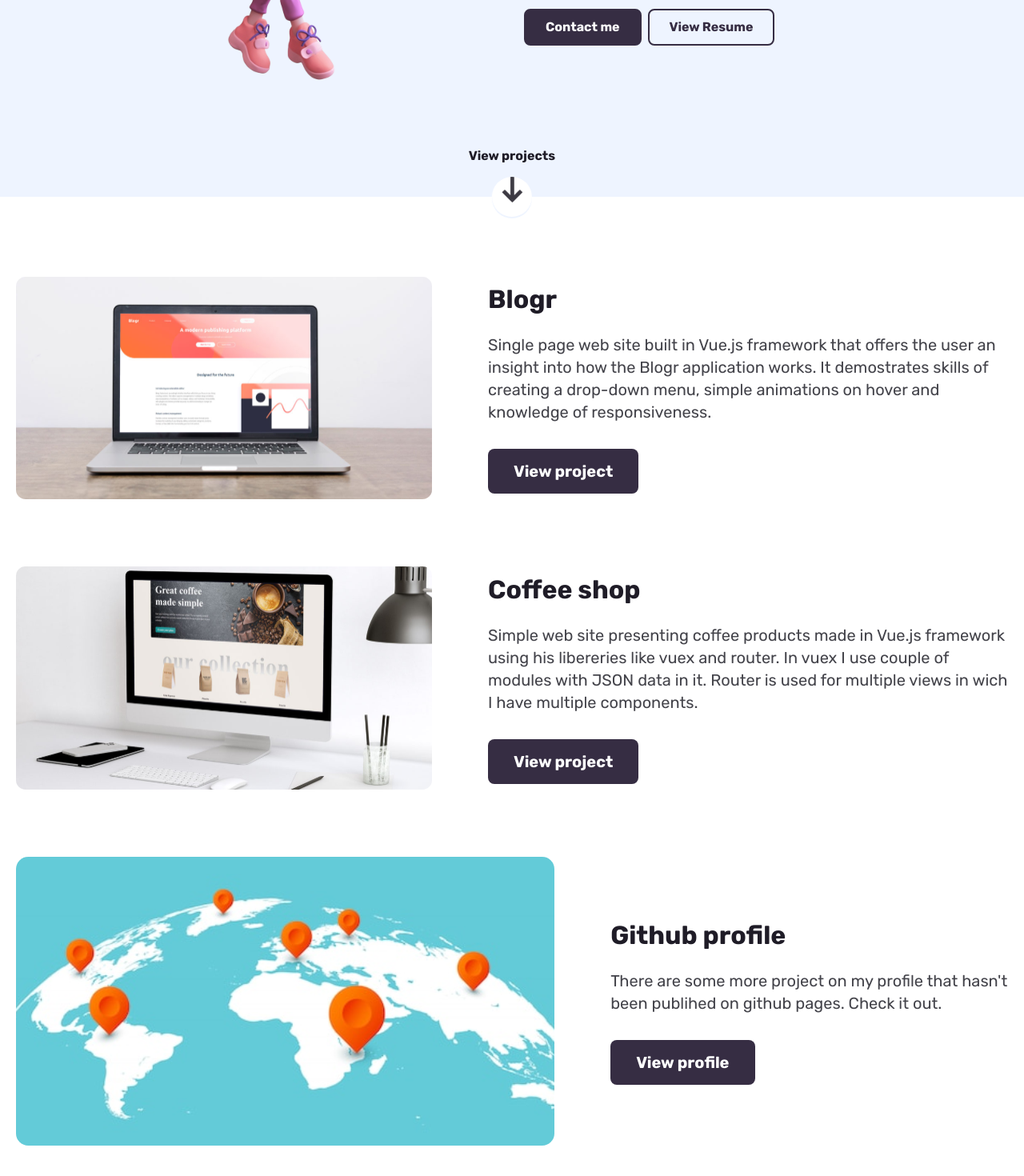
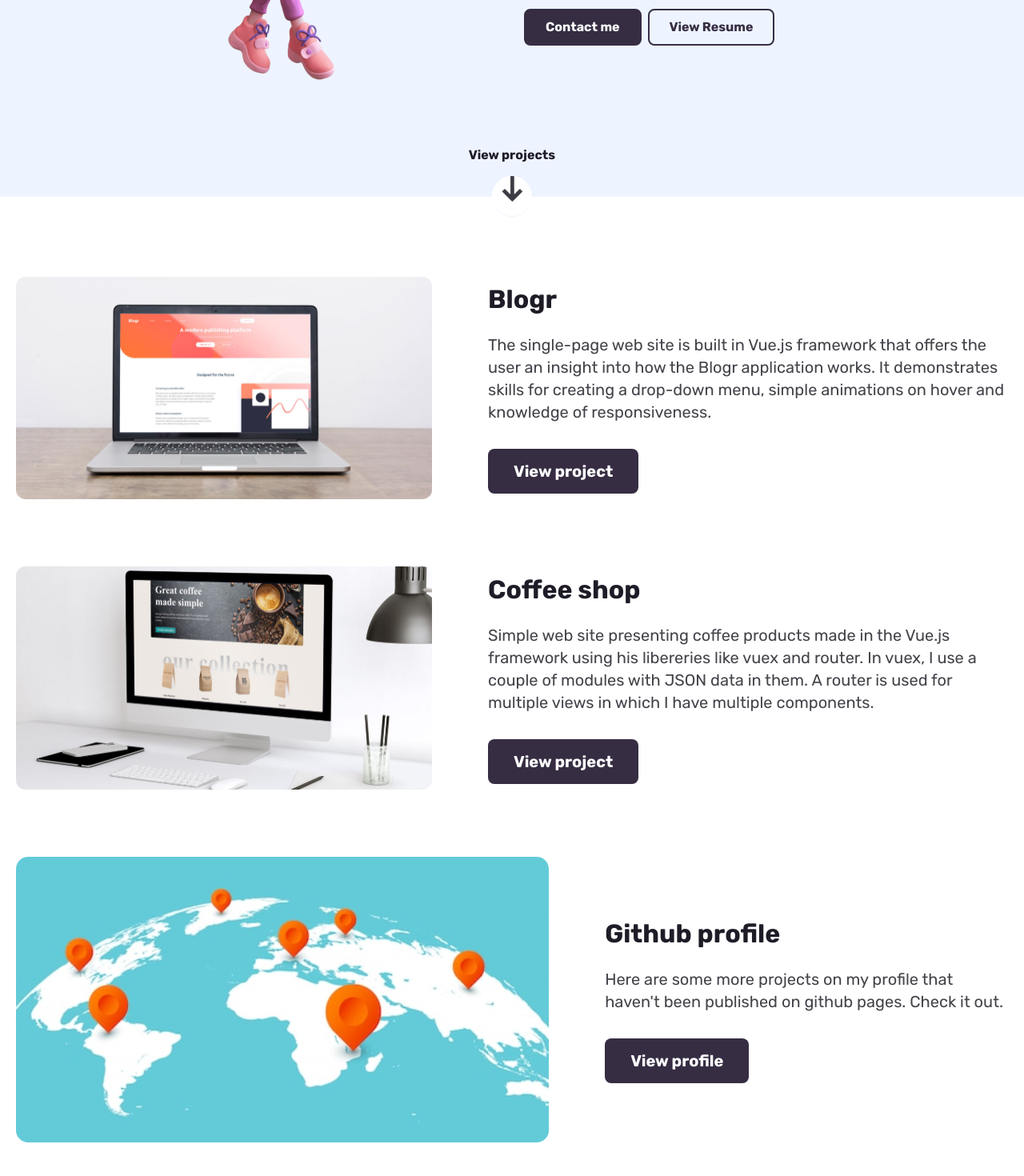
Before and after one commit to tina234/portfolio_web, a Vue app: page / in a window 1280 px wide. Shown: the part 394-1864 px from the top of the page at 80% size. Built offline with nearby package versions, Linux system fonts and the light colour scheme.

Commit message:
button hover

```diff
--- a/src/scss/style.scss
+++ b/src/scss/style.scss
@@ -64,6 +64,13 @@ body, html {
                 border: 2px solid #362D43;
                 cursor: pointer;
                 display: block;
+                position: relative;
+                transition: color 0.2s ease-in;
+
+                span {
+                    position: relative;
+                    z-index: 1;
+                }
 
                 &:first-child {
                     margin-right: 8px;
@@ -81,6 +88,25 @@ body, html {
                     color: #362D43;
                 }
 
+
+                &:before {
+                    background-color: #251E2E;
+                    content: "";
+                    position: absolute;
+                    right: 0;
+                    top: 0;
+                    width: 100%;
+                    height: 0%;
+                    transition: height 0.2s ease-in;
+                }
+
+                &:hover:before {
+                    height: 100%;
+                }
+
+                &:hover {
+                    color: #fff;
+                }
             }
 
         }
@@ -105,8 +131,15 @@ body, html {
             display: flex;
             justify-content: center;
             align-items: center;
-            filter: drop-shadow(0px 2px 0px #EEF4FF);
             overflow: hidden;
+            border-bottom: 1px solid rgba(238, 244, 255, 1);
+            transition: all 0.3s ease-in;
+            //transition-property: filter, transform;
+
+            &:hover {
+                transform: translateY(10px);
+                filter: drop-shadow(0px -10px 5px rgba(54, 45, 67, 0.2));
+            }
 
             img {
                 animation: sliding_arrow 3s infinite;
@@ -183,6 +216,33 @@ body, html {
                 color: #fff;
                 white-space: nowrap;
                 display: inline-block;
+                position: relative;
+                transition: color 0.2s ease-in;
+
+                span {
+                    position: relative;
+                    z-index: 1;
+                }
+
+                &:before {
+                    background-color: #251E2E;
+                    content: "";
+                    position: absolute;
+                    right: 0;
+                    top: 0;
+                    width: 100%;
+                    height: 0%;
+                    transition: height 0.2s ease-in;
+                    border-radius: 8px;
+                }
+
+                &:hover:before {
+                    height: 100%;
+                }
+
+                &:hover {
+                    color: #fff;
+                }
             }
         }
     }
--- a/src/views/HomeView.vue
+++ b/src/views/HomeView.vue
@@ -11,8 +11,8 @@
 				My goal is to improve my current skills day by day and I am looking forward to learning from more experienced developers.
 				</p>
 				<div class="header-btns">
-					<a href="mailto:martina.dejanovic94@gmail.com">Contact me</a>
-					<a href="files/CV.pdf" download>View Resume</a>
+					<a href="mailto:martina.dejanovic94@gmail.com"><span>Contact me</span></a>
+					<a href="files/CV.pdf" download><span>View Resume</span></a>
 				</div>
 			</div>
 			<div class="bottom-arrow" @click="goToProjects()">
@@ -30,9 +30,9 @@
 				</div>
 				<div class="project-content">
 					<h3 class="project-title">Blogr</h3>
-					<p class="project-desc">Single page web site built in Vue.js framework that offers the user an insight into how the Blogr application works. It demostrates skills of creating a drop-down menu, simple animations on hover and knowledge of responsiveness.
+					<p class="project-desc">The single-page web site is built in Vue.js framework that offers the user an insight into how the Blogr application works. It demonstrates skills for creating a drop-down menu, simple animations on hover and knowledge of responsiveness.
 					</p>
-					<a href="https://tina234.github.io/blogr/" target="_blank" class="project-btn">View project</a>
+					<a href="https://tina234.github.io/blogr/" target="_blank" class="project-btn"><span>View project</span></a>
 				</div>
 			</div>
 			<div class="project">
@@ -41,8 +41,8 @@
 				</div>
 				<div class="project-content">
 					<h3 class="project-title">Coffee shop</h3>
-					<p class="project-desc">Simple web site presenting coffee products made in Vue.js framework using his libereries like vuex and router. In vuex I use couple of modules with JSON data in it. Router is used for multiple views in wich I have multiple components.</p>
-					<a href="https://tina234.github.io/coffee_shop/" target="_blank" class="project-btn">View project</a>
+					<p class="project-desc">Simple web site presenting coffee products made in the Vue.js framework using his libereries like vuex and router. In vuex, I use a couple of modules with JSON data in them. A router is used for multiple views in which I have multiple components.</p>
+					<a href="https://tina234.github.io/coffee_shop/" target="_blank" class="project-btn"><span>View project</span></a>
 				</div>
 			</div>
 			<div class="project">
@@ -51,8 +51,8 @@
 				</div>
 				<div class="project-content">
 					<h3 class="project-title">Github profile</h3>
-					<p class="project-desc">There are some more project on my profile that hasn't been publihed on github pages. Check it out. </p>
-					<a href="https://github.com/tina234" target="_blank" class="project-btn">View profile</a>
+					<p class="project-desc">Here are some more projects on my profile that haven't been published on github pages. Check it out. </p>
+					<a href="https://github.com/tina234" target="_blank" class="project-btn"><span>View profile</span></a>
 				</div>
 			</div>
 		</div>
```
